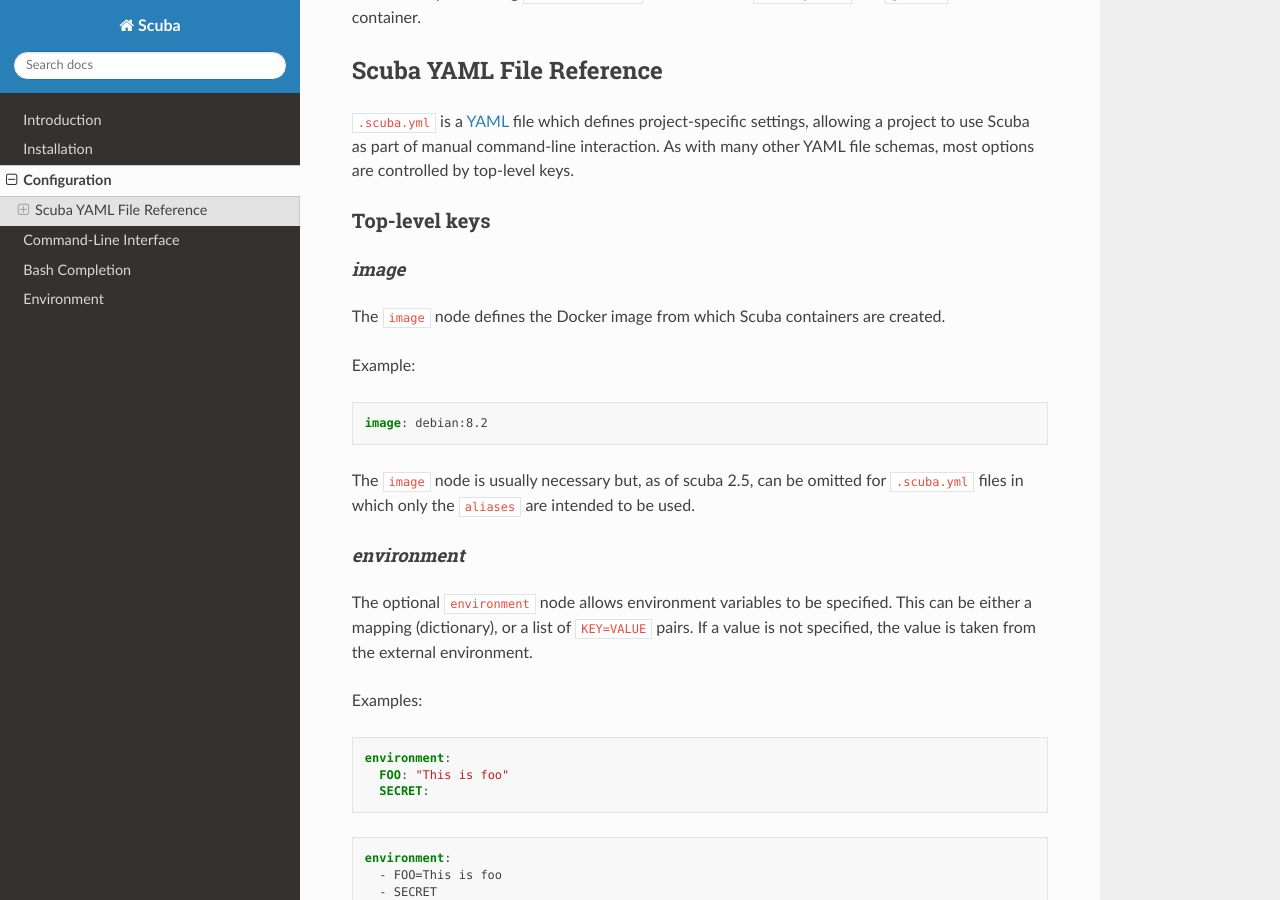
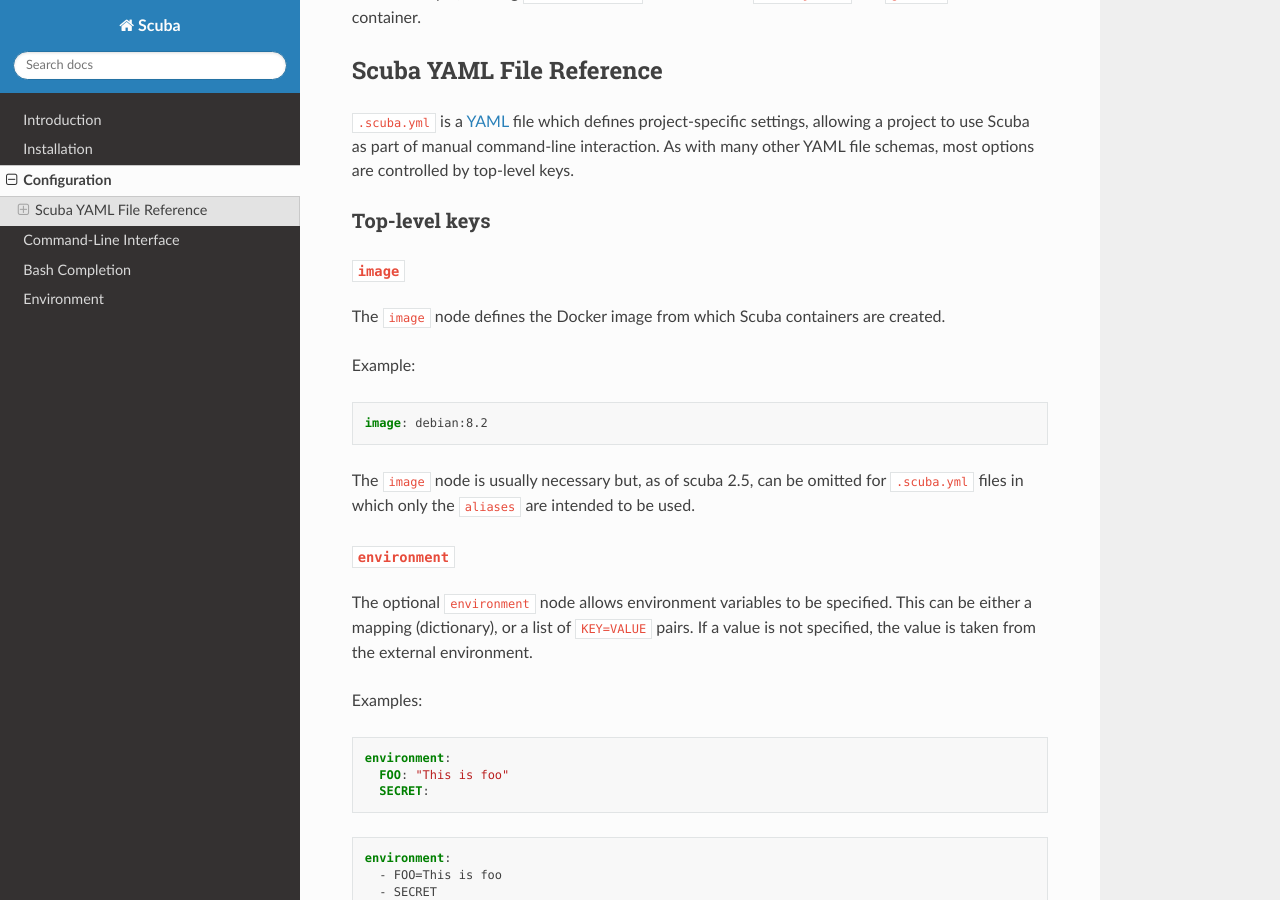
Before and after one commit to JonathonReinhart/scuba, a Sphinx documentation site: the page built from docs/configuration.rst, in a window 1280 px wide and 900 px high, scrolled down 419 px. Built offline with Sphinx 7.4.7 and the Read the Docs theme 2.0.0, drawn with Linux system fonts in a browser that asks for light colours.

Commit message:
docs: Fix incorrect code formatting on cofiguration key headings

```diff
--- a/docs/configuration.rst
+++ b/docs/configuration.rst
@@ -29,8 +29,8 @@
 Top-level keys
 ~~~~~~~~~~~~~~
 
-`image`
--------
+``image``
+---------
 
 The ``image`` node defines the Docker image from which Scuba containers are
 created.
@@ -47,8 +47,8 @@
 
 .. _conf_environment:
 
-`environment`
--------------
+``environment``
+---------------
 
 The optional ``environment`` node allows environment variables to be specified.
 This can be either a mapping (dictionary), or a list of ``KEY=VALUE`` pairs.
@@ -71,8 +71,8 @@
 
 .. _conf_docker_args:
 
-`docker_args`
--------------
+``docker_args``
+---------------
 
 The optional ``docker_args`` node allows additional docker arguments to be
 specified.
@@ -96,8 +96,8 @@
 
 .. _conf_aliases:
 
-`aliases`
----------
+``aliases``
+-----------
 
 The optional ``aliases`` node is a mapping (dictionary) of bash-like aliases,
 where each key is an alias, and each value is the command that will be run when
@@ -191,8 +191,8 @@
         script:
           - ls -l /tmp/
 
-`hooks`
--------
+``hooks``
+---------
 
 The optional ``hooks`` node is a mapping (dictionary) of "hook" scripts that run
 as part of ``scubainit`` before running the user command. They use the
@@ -213,8 +213,8 @@
       user: 'echo "HOOK: After switching users, uid=$(id -u) gid=$(id -g)"'
 
 
-`shell`
--------
+``shell``
+---------
 
 The optional ``shell`` node allows the default shell that Scuba uses in the
 container (``/bin/sh``) to be overridden by another shell. This is useful for
@@ -244,8 +244,8 @@
 Alias-level keys
 ~~~~~~~~~~~~~~~~
 
-`root`
-------
+``root``
+--------
 
 The optional ``root`` node allows an alias to specify whether its container
 should be run as root:
```
